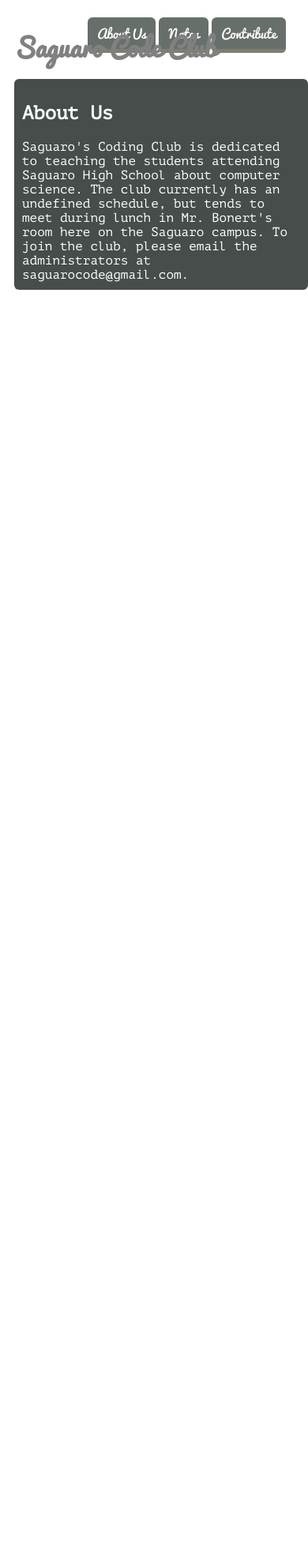
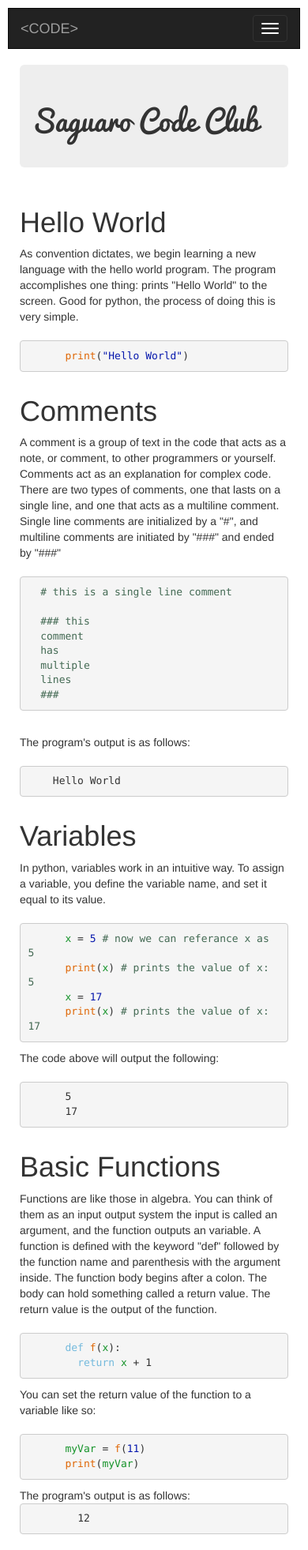
Before and after one commit to saguarocodeclub/saguarocodeclub.github.io, a plain HTML site: page index.html in a window 390 px wide. Shown: the whole page at 79% size. Before the commit the page ends 844 px from the top, so only its background shows below. Drawn offline with nearby package versions, Linux system fonts and the light colour scheme.

Commit message:
Bootstrap Update

```diff
--- a/index.html
+++ b/index.html
@@ -1,22 +1,113 @@
 <!DOCTYPE html>
 <html>
 <head>
-  <meta charset="UTF-8">
-  <title>Saguaro Code Club</title>
+  <head>
+    <title>Saguaro Code Club</title>
+    <meta charset="utf-8">
+    <link rel="stylesheet" href = "style.css">
+    <meta name="viewport" content="width=device-width, initial-scale=1">
+    <link rel="stylesheet" href="http://maxcdn.bootstrapcdn.com/bootstrap/3.3.6/css/bootstrap.min.css">
+    <script src="https://ajax.googleapis.com/ajax/libs/jquery/1.12.0/jquery.min.js"></script>
+    <script src="http://maxcdn.bootstrapcdn.com/bootstrap/3.3.6/js/bootstrap.min.js"></script>
+  </head>
 </head>
 <link rel="stylesheet" type="text/css" href="main.css">
 <body>
-  <center><h1 class = "center-title">Saguaro Code Club</h1></center>
-    <div align="right" class = "button-text">
-      <a href = "index.html" class="animated-button">About Us</a>
-      <a href = "notes.html" class="animated-button">Notes</a>
-      <a href = "contribute.html" class="animated-button">Contribute</a>
+  <nav id = "home" class="navbar navbar-inverse">
+  <div class="container-fluid">
+    <!-- Brand and toggle get grouped for better mobile display -->
+    <div class="navbar-header">
+      <button type="button" class="navbar-toggle collapsed" data-toggle="collapse" data-target="#bs-example-navbar-collapse-1" aria-expanded="false">
+        <span class="sr-only">Toggle navigation</span>
+        <span class="icon-bar"></span>
+        <span class="icon-bar"></span>
+        <span class="icon-bar"></span>
+      </button>
+      <a class="navbar-brand" href="#home">&ltCODE&gt</a>
     </div>
-  <div class = "main-body">
-    <h2>About Us</h2>
-    Saguaro's Coding Club is dedicated to teaching the students attending Saguaro High School about computer science. The club currently has an
-     undefined schedule, but tends to meet during lunch in Mr. Bonert's room here on the Saguaro campus. To join the club, please email the administrators
-      at saguarocode@gmail.com.
+
+    <!-- Collect the nav links, forms, and other content for toggling -->
+    <div class="collapse navbar-collapse" id="bs-example-navbar-collapse-1">
+      <ul class="nav navbar-nav">
+        <li><a href="https://github.com/saguarocodeclub">Github<span class="sr-only">(current)</span></a></li>
+        <li><a href="#">Contribute</a></li>
+        <li class="dropdown">
+          <a href="#" class="dropdown-toggle" data-toggle="dropdown" role="button" aria-haspopup="true" aria-expanded="false">Notes<span class="caret"></span></a>
+          <ul class="dropdown-menu">
+            <li><a href="#helloworld">Hello World</a></li>
+            <li><a href="#comments">Comments</a></li>
+            <li><a href="#vars">Variables</a></li>
+            <li><a href="#functions">Functions</a></li>
+            <li><a href="#operators">Operators</a></li>
+            <li><a href="#statements">Statements</a></li>
+          </ul>
+        </li>
+      </ul>
+    </div><!-- /.navbar-collapse -->
+  </div><!-- /.container-fluid -->
+</nav>
+  <div class="container">
+    <div class="jumbotron">
+      <h1 style = "font-family: Pacifico;">Saguaro Code Club</h1>
+    </div>
+  </div>
+  <div class = "container">
+    <h1 id="helloworld">Hello World</h1>
+    As convention dictates, we begin learning a new language with the hello world program. The program accomplishes one thing: prints "Hello World" to the screen.
+    Good for python, the process of doing this is very simple.<br><br>
+    <pre>
+      <code><span class="f">print</span>(<span class="val">"Hello World"</span>)</code></pre>
+  </div>
+  <div class = "container">
+    <h1 id="comments">Comments</h1>
+    A comment is a group of text in the code that acts as a note, or comment, to other programmers or yourself. Comments act as an explanation for complex code.
+    There are two types of comments, one that lasts on a single line, and one that acts as a multiline comment. Single line comments are initialized by a "#",
+    and multiline comments are initiated by "###" and ended by "###"<br><br>
+    <pre>
+  <code><span class="c"># this is a single line comment</span>
+
+  <span class="c">### this
+  comment
+  has
+  multiple
+  lines
+  ###</span></code></pre>
+  <br>
+  The program's output is as follows:<br><br>
+  <pre>
+    <code>Hello World</code></pre>
+  </div>
+  <div class = "container">
+    <h1 id="vars">Variables</h1>
+    In python, variables work in an intuitive way. To assign a variable, you define the variable name, and set it equal to its value.
+    <br><br>
+    <pre>
+      <code><span class="v">x</span> = <span class="val">5</span> <span class="c"># now we can referance x as 5</span>
+      <span class="f">print</span>(<span class="v">x</span>) <span class="c"># prints the value of x: 5</span>
+      <span class="v">x</span> = <span class="val">17</span>
+      <span class="f">print</span>(<span class="v">x</span>) <span class="c"># prints the value of x: 17</span></code></pre>
+    The code above will output the following:<br><br>
+    <pre>
+      <code>5
+      17</code></pre>
+  </div>
+  <div class = "container">
+    <h1 id = functions>Basic Functions</h1>
+    Functions are like those in algebra. You can think of them as an input output system the input is called an argument, and the function
+    outputs an variable. A function is defined with the keyword "def" followed by the function name and parenthesis with the argument inside.
+    The function body begins after a colon. The body can hold something called a return value. The return value is the output of the function.
+    <br><br>
+    <pre>
+      <code><span class="e">def</span> <span class="f">f</span>(<span class="v">x</span>):
+        <span class="e">return</span> <span class="v">x</span> + 1</code></pre>
+    You can set the return value of the function to a variable like so:
+    <br><br>
+    <pre>
+      <code><span class="v">myVar</span> = <span class="f">f</span>(<span class="val">11</span>)
+      <span class="f">print</span>(<span class="v">myVar</span>)</code></pre>
+      The program's output is as follows:
+      <pre>
+        <code>12</code></pre>
   </div>
 </body>
 </html>
--- /dev/null
+++ b/style.css
@@ -0,0 +1,18 @@
+.f {
+  color: rgb(223, 103, 6);
+}
+.d {
+  color: rgb(74, 46, 97);
+}
+.v {
+  color: rgb(21, 147, 41);
+}
+.e {
+  color: rgb(116, 186, 221);
+}
+.val {
+  color: rgb(7, 24, 173);
+}
+.c {
+  color: rgb(68, 106, 84);
+}
```
Also changed, not shown: contribute.html (deleted, +0 -23 lines), notes.html (deleted, +0 -48 lines), OFL.txt (deleted), Orbitron-Regular.ttf (deleted), PTM55FT.ttf (deleted), 1 other file.
